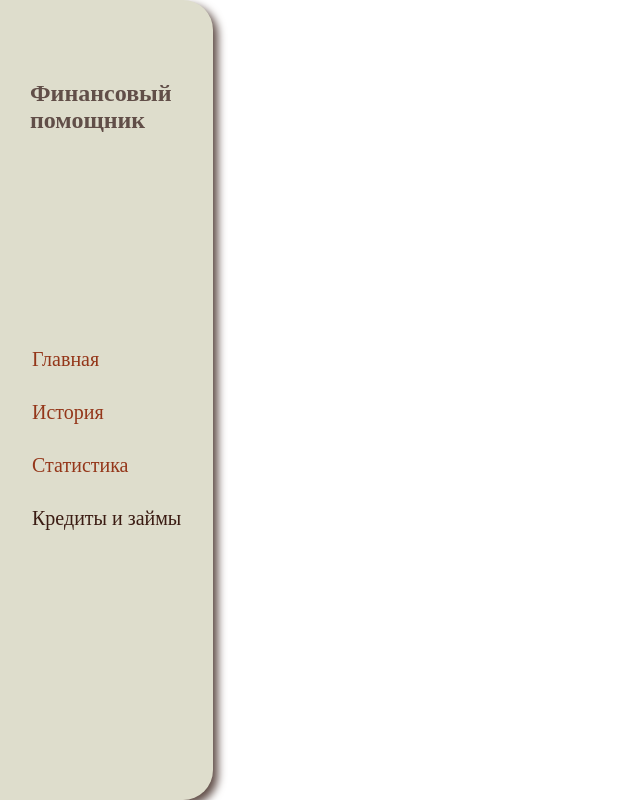
After one commit to 666Alice666/finance_helper, a Flask app: page /debts in a window 1280 px wide. The commit adds this page. Shown: the whole page, without its empty margins (0-640 px from the left). Run offline with Flask 3, Linux system fonts and the light colour scheme.

Commit message:
навигация

```diff
--- a/app.py
+++ b/app.py
@@ -11,5 +11,17 @@ def registr():
 def main():
     return render_template('main.html')
 
+@app.route("/history")
+def history():
+    return render_template('history.html')
+
+@app.route("/statistics")
+def statistics():
+    return render_template('statistics.html')
+
+@app.route("/debts")
+def debts():
+    return render_template('debts.html')
+
 if __name__ == '__main__':
     app.run(debug=True)
--- a/static/main.css
+++ b/static/main.css
@@ -27,6 +27,7 @@ a{
     padding: 80px 30px 270px;
     background-color: #deddcc;
     border-radius: 0 30px 30px 0;
+    box-shadow: 5px 5px 9px #614e48;
 }
 
 .container .left-section .sidebar{
--- a/static/registr.css
+++ b/static/registr.css
@@ -8,7 +8,7 @@
 
 body{
     background-color: #121212;
-    background: linear-gradient(to bottom left, #fffab3, #ffffe1);
+    background: linear-gradient(to bottom left, #deddcc, #fff);
     display: flex;
     align-items: center;
     justify-content: center;
@@ -35,7 +35,7 @@ body{
 }
 
 .container button{
-    background-color: #e0a575;
+    background-color: #383838;
     color: #fff;
     font-size: 12px;
     padding: 10px 45px;
@@ -136,7 +136,7 @@ body{
 .toggle{
     background-color: #deb887;
     height: 100%;
-    background: linear-gradient(to bottom left, #e0a575, #f4ce9d);
+    background: linear-gradient(to bottom left, #302623, #383838);
     color: #fff;
     position: relative;
     left: -100%;
--- /dev/null
+++ b/templates/debts.html
@@ -0,0 +1,28 @@
+<!DOCTYPE html>
+<html lang="en">
+<head>
+    <meta charset="UTF-8">
+    <meta name="viewport" content="width=device-width, initial-scale=1.0">
+    <link rel="stylesheet" type="text/css" href="{{ url_for( 'static', filename='main.css')}}">
+    <title>Student Helper</title>
+</head>
+<body>
+    <div class="container">
+        <aside class="left-section">
+            <h1>Финансовый помощник</h1>
+            <div class="sidebar">
+                <a href="{{ url_for('main')}}">Главная</a>
+                <a href="{{ url_for('history')}}">История</a>
+                <a href="{{ url_for('statistics')}}">Статистика</a>
+                <a id="active" href="{{ url_for('debts')}}">Кредиты и займы</a>
+            </div>
+        </aside>
+
+        <main>
+
+        </main>
+    </div>
+
+    <script src="script.js"></script>
+</body>
+</html>
```
Also changed, not shown: templates/history.html (added, +28 -0 lines), templates/main.html (+4 -4 lines), templates/statistics.html (added, +28 -0 lines).
